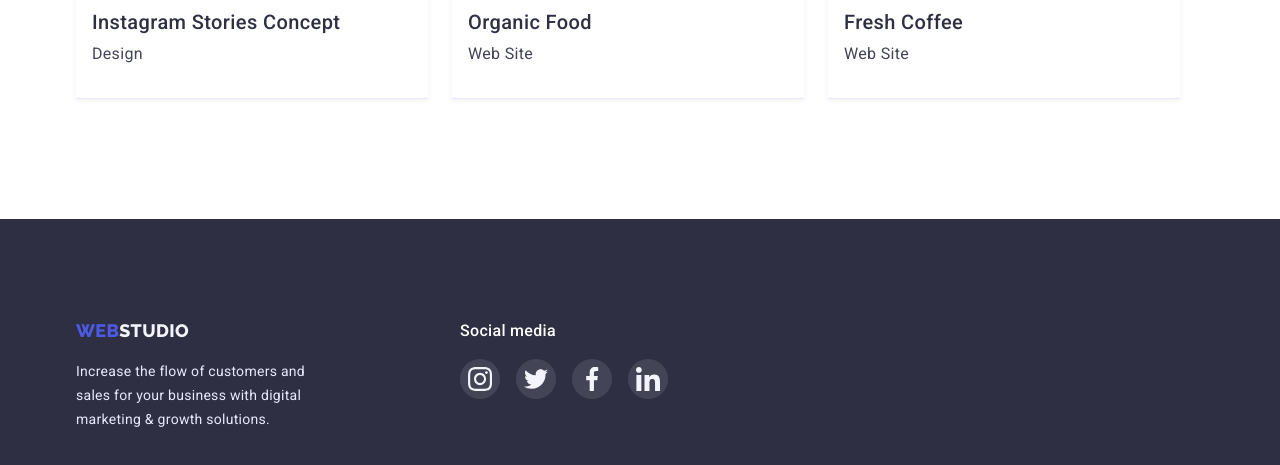
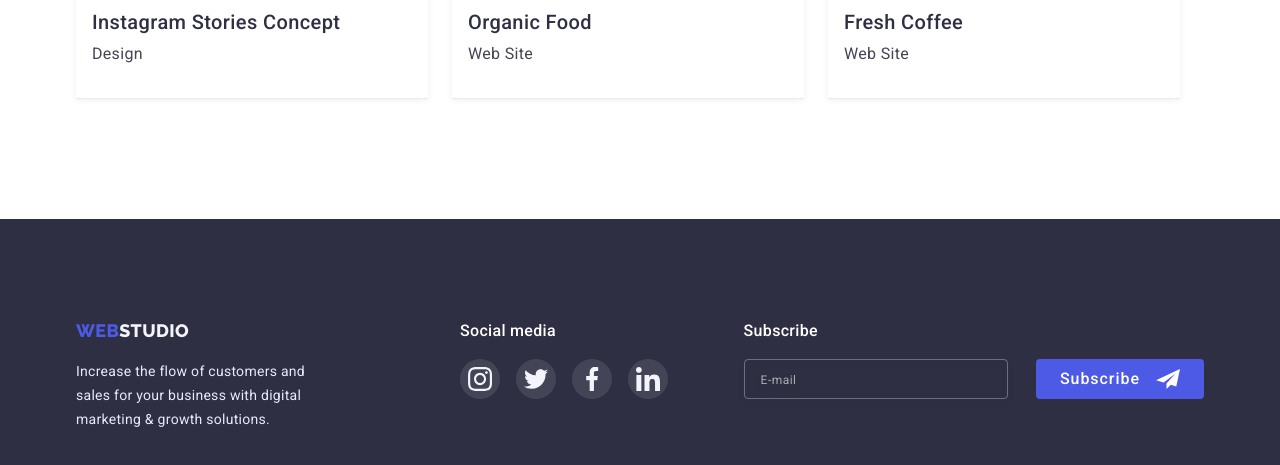
Before and after one commit to ludmilka-k/goit-markup-hw-06, a plain HTML site: page portfolio.html in a window 1280 px wide. Shown: the part 1530-1995 px from the top of the page. Drawn offline with nearby package versions, Linux system fonts and the light colour scheme.

Commit message:
Update footer in portfolio.html

```diff
--- a/portfolio.html
+++ b/portfolio.html
@@ -339,6 +339,16 @@
             </li>
           </ul>
         </div>
+        <div class="footer-subscribe">
+          <h3 class="footer-title">Subscribe</h3>
+          <form class="footer-form">
+            <div class="footer-subscribe-field">
+              <label for="user-email-subscribe" class="visually-hidden">E-mail</label>
+              <input type="email" class="footer-input" name="user-email-subscribe" id="user-email-subscribe" placeholder="E-mail">
+              <button type="submit" class="footer-btn">Subscribe</button>
+            </div>
+          </form>
+        </div>
       </div>
     </footer>
   </body>
```
